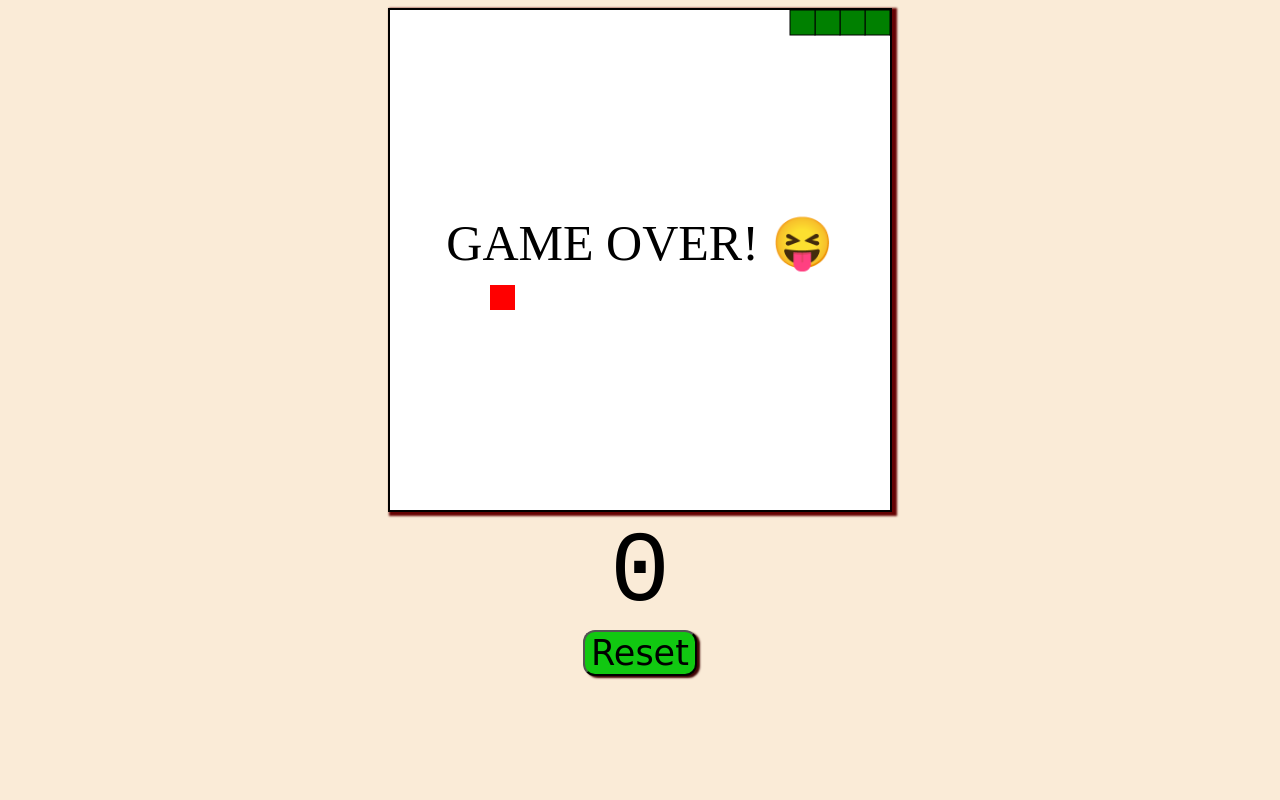
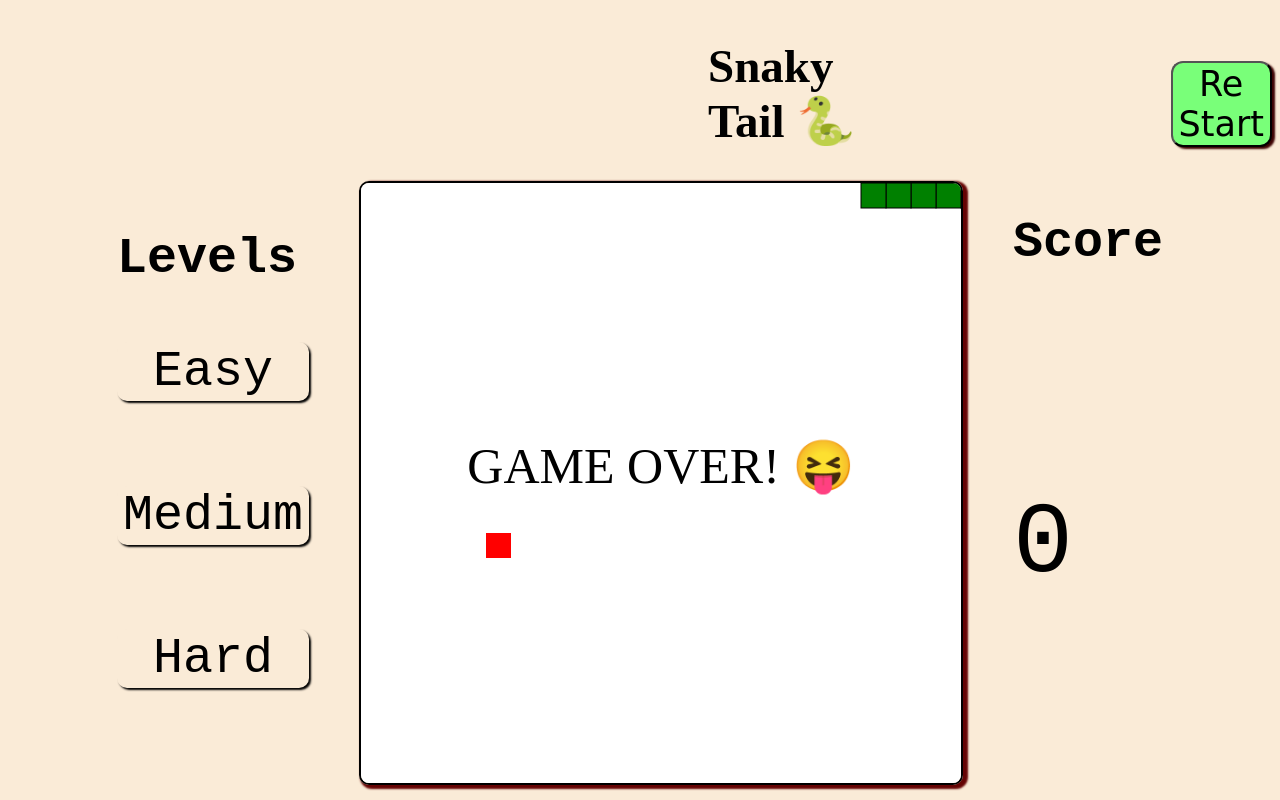
Before and after one commit to amankr-111/Snake_Game, a plain HTML site: page index.html in a window 1280 px wide. Drawn offline with Linux system fonts and the light colour scheme.

Commit message:
levels added and snake png added with some stylings

```diff
--- a/index.html
+++ b/index.html
@@ -4,15 +4,35 @@
     <meta charset="UTF-8">
     <meta http-equiv="X-UA-Compatible" content="IE=edge">
     <meta name="viewport" content="width=device-width, initial-scale=1.0">
+<link rel="shortcut icon" href="./snake.png" type="image/x-icon">
     <link rel="stylesheet" href="./styles.css"/>
-    <title>Snake Game</title>
+    <title>Snaky Tail</title>
 
   </head>
   <body>
+    <div id="base">
+      <h1 id="heading">Snaky Tail 🐍</h1>
+
+    <button id="resetBtn">Re Start</button>
+    </div>
     <div id="gameContainer">
-      <canvas id="gameBoard" width="500" height="500"></canvas>
-      <div id="scoreText">0</div>
-      <button id="resetBtn">Reset</button>
+      <div id="level">
+        <h2 style="font-size: 50px;"> Levels</h2>
+       <button class="btn" id="easyBtn">Easy</button>
+       <button class="btn" id="midBtn">Medium</button>
+       <button class="btn" id="hardBtn">Hard</button>
+      </div>
+<div id="gameReset">
+  <canvas id="gameBoard" width="600" height="600"></canvas>
+</div>
+<div id="score">
+ <h1 style="font-size: 50px;">
+   Score
+ </h1>
+  <div id="scoreText">
+    0
+  </div>
+</div>
     </div>
     <script src="./script.js"></script>
   </body>
--- a/script.js
+++ b/script.js
@@ -4,6 +4,10 @@ const scoreText= document.querySelector("#scoreText")
 const resetBtn= document.querySelector("#resetBtn")
 const gameWidth= gameBoard.width;
 const gameHeight= gameBoard.height
+const easy= document.querySelector("#easyBtn")
+const mid= document.querySelector("#midBtn")
+const hard= document.querySelector("#hardBtn")
+let speed=100;
 
 const boardBackground= "white"
 const snakeColor= "Green"
@@ -29,7 +33,19 @@ let snake=[
 
 window.addEventListener("keydown",changeDirection)
 resetBtn.addEventListener("click",resetGame)
+easyBtn.addEventListener("click",easyfun)
+midBtn.addEventListener("click",midfun)
+hardBtn.addEventListener("click",hardfun)
+function easyfun(){
+    speed=100
+}
+function midfun(){
+    speed=85
 
+}
+function hardfun(){
+    speed=70
+}
 gameStart();
 function gameStart(){
     running=true
@@ -47,7 +63,10 @@ function nextTick(){
             drawSnake()
             checkGameOver()
             nextTick()
-        },75)
+            console.log(speed)
+        },speed
+        )
+
     }
     else{
         displayGameOver()
@@ -154,6 +173,7 @@ function displayGameOver(){
     ctx.fillStyle="black"
     ctx.textAlign="center"
     ctx.fillText("GAME OVER! 😝", gameWidth/2, gameHeight/2)
+    gameBoard.fillStyle="red"
     running = false;
 }
 function resetGame(){
--- a/styles.css
+++ b/styles.css
@@ -3,22 +3,62 @@ body{
 }
 #gameBoard{
         border: 2px solid;
+        border-radius: 10px;
         box-shadow:3px 2px 2px 2px rgb(101, 3, 3);
 }
 #gameContainer{
+    display: flex;
+    justify-content: center;
 
     font-family: 'Courier New', Courier, monospace;
-    text-align: center;
+    /* text-align: center; */
 }
 #scoreText{
   font-size: 100px;
   font-family: 'Courier New', Courier, monospace;
 }
 #resetBtn{
+    margin-top: 20px;
     font-size: 35px;
+    margin-left:300px;
     font-family: "permanent marker",cursive;
     border-radius: 12px;
     box-shadow: 3px 2px 2px rgb(61, 3, 3);
-    background-color: rgb(17, 200, 17);
+    background-color: rgb(121, 255, 121);
     cursor: pointer;
 }
+#level{
+    display: grid;
+    justify-content: space-between;
+    align-items: center;
+    margin-bottom: 20px;
+    margin-right: 50px;
+}
+.btn{
+
+    background-color: transparent;
+    margin-bottom: 70px;
+    font-size:50px;
+    border: transparent;
+    border-radius: 10px;
+    box-shadow: 2px 2px 2px black;
+    font-family: 'Courier New', Courier, monospace;
+    cursor: pointer;
+}
+#heading{
+    font-size:47px;
+    margin-left: 700px;
+}
+#base{
+    display: flex;
+  align-items: center;
+}
+#gameReset{
+    display: grid;
+    justify-content: center;
+    align-items: center;
+}
+#score{
+    margin-left: 50px;
+    display: grid;
+}
```
Also changed, not shown: snake.png (added).
